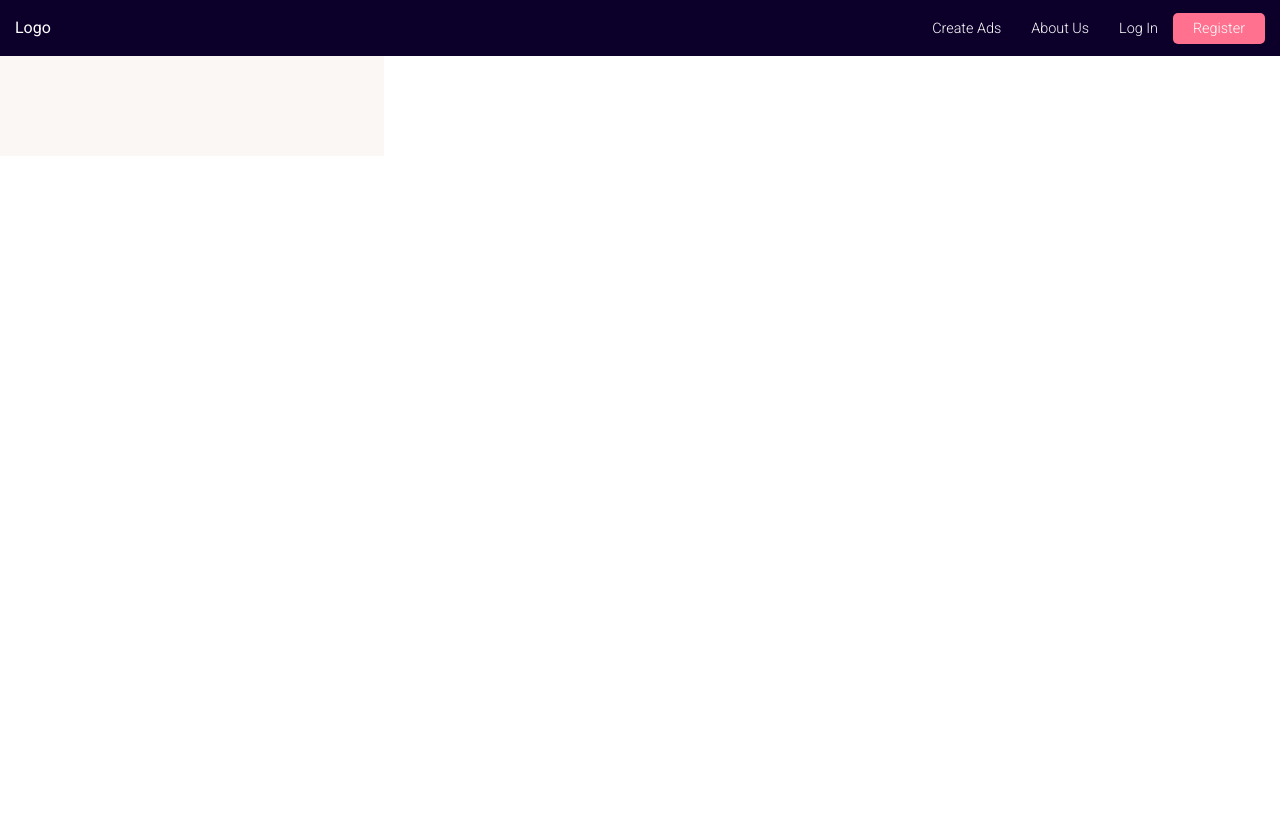
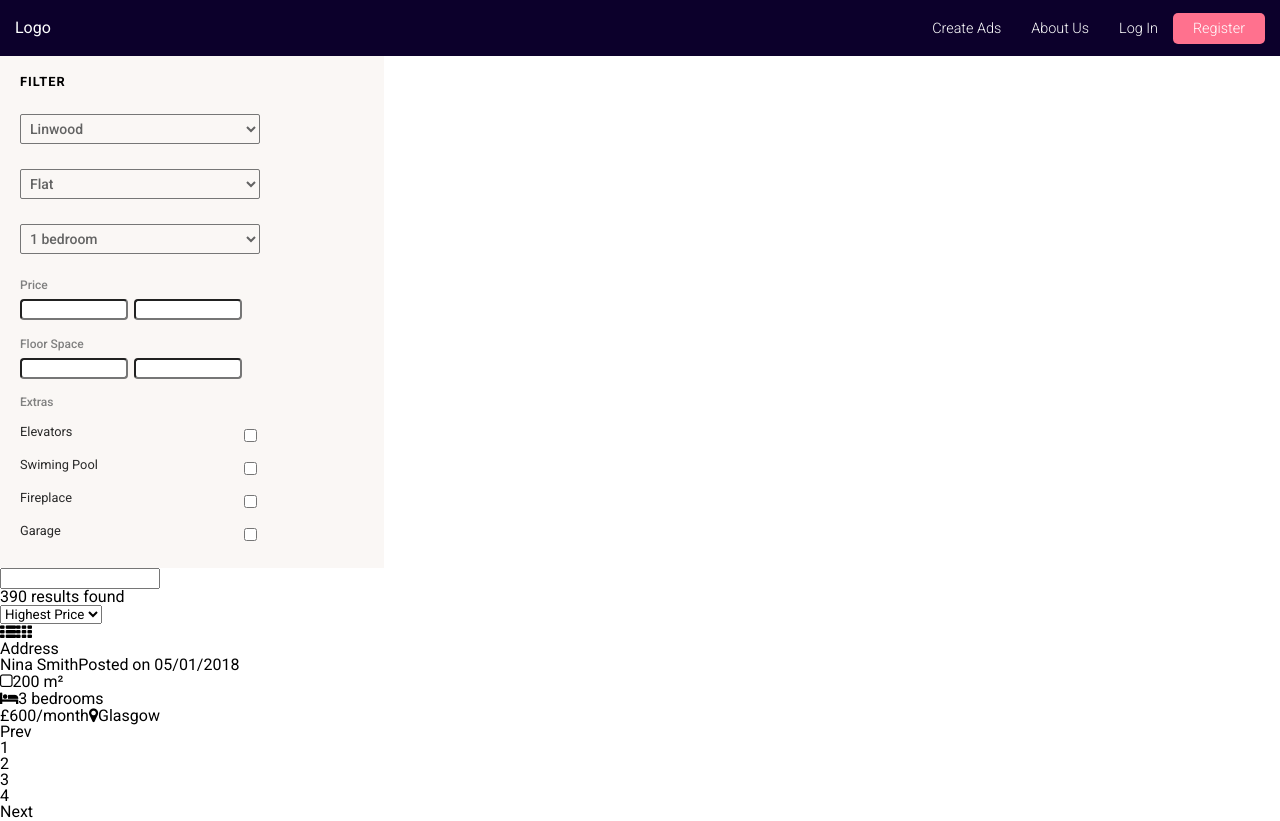
Before and after one commit to zetdotcom/react-real-estate, a React (Create React App) app: page / in a window 1280 px wide. Before the commit the page ends 800 px from the top, so only its background shows below. Built offline with nearby package versions, Linux system fonts and the light colour scheme.

Commit message:
lay down listings

```diff
--- a/public/index.html
+++ b/public/index.html
@@ -20,6 +20,9 @@
       Learn how to configure a non-root public URL by running `npm run build`.
     -->
     <title>React App</title>
+
+    <link href="https://maxcdn.bootstrapcdn.com/font-awesome/4.7.0/css/font-awesome.min.css" rel="stylesheet" integrity="sha384-wvfXpqpZZVQGK6TAh5PVlGOfQNHSoD2xbE+QkPxCAFlNEevoEH3Sl0sibVcOQVnN" crossorigin="anonymous">
+
   </head>
   <body>
     <noscript>
--- a/src/App.js
+++ b/src/App.js
@@ -1,6 +1,8 @@
 import React, { Component } from 'react';
+import ReactDOM from 'react-dom';
 import Header from './assets/js/Header';
-import Sidebar from './assets/js/Sidebar';
+import Filter from './assets/js/Filter';
+import Listings from './assets/js/Listings';
 
 import './assets/styles/main.css';
 
@@ -9,7 +11,10 @@ class App extends Component {
     return (
       <div className="App">
         <Header />
-        <Sidebar />
+        <section id="content-area">
+          <Filter />
+          <Listings />
+        </section>
       </div>
     );
   }
--- /dev/null
+++ b/src/assets/js/Filter.js
@@ -0,0 +1,69 @@
+import React, {Component} from 'react';
+
+class Filter extends Component {
+    render() {
+        return (
+            <section id="filter">
+                <div className="inside">
+                    <h4>Filter</h4>
+
+                    <select name="neighbourhood" className="filters neighbourhood">
+                        <option>Linwood</option>
+                        <option>Paisley</option>
+                    </select>
+
+                    <select name="housetype" className=" filters housetype">
+                        <option>Flat</option>
+                        <option>Ranch</option>
+                        <option>Bungalow</option>
+                    </select>
+
+                    <select name="bedrooms" className="filters bedrooms">
+                        <option>1 bedroom</option>
+                        <option>2 bedrooms</option>
+                        <option>3 bedrooms</option>
+                        <option>4 and more</option>
+
+                    </select>
+
+                    <div className="filters price">
+                        <span className="title">Price</span>
+                        <input type="text" name="min-price" className="min-price"/>
+                        <input type="text" name="max-price" className="max-price"/>
+                    </div>
+                    <div className="filters floor-space">
+                        <span className="title">Floor Space</span>
+                        <input type="text" name="min-floor-space" className="min-floor-space"/>
+                        <input type="text" name="max-floor-space" className="max-floor-space"/>
+                    </div>
+
+                    <div className="filters extras">
+                    <span className="title">Extras</span>
+                        <label for="extras">
+                            <span>Elevators</span>
+                            <input name="extras" value="elevator" type="checkbox"/>
+                        </label>
+
+                        <label for="extras">
+                            <span>Swiming Pool</span>
+                            <input name="extras" value="swimming-pool" type="checkbox"/>
+                        </label>
+
+                        <label for="extras">
+                            <span>Fireplace</span>
+                            <input name="extras" value="fireplace" type="checkbox"/>
+                        </label>
+
+                        <label for="extras">
+                            <span>Garage</span>
+                            <input name="extras" value="garage" type="checkbox"/>
+                        </label>
+                    </div>
+                </div>
+            </section>
+
+        );
+    }
+}
+
+export default Filter;
--- /dev/null
+++ b/src/assets/js/Listings.js
@@ -0,0 +1,74 @@
+import React, {Component} from 'react';
+
+class Listings extends Component {
+  render() {
+    return (
+
+      <section id="listings">
+        <section className="search-area">
+          <input type="text" name="search"/>
+        </section>
+
+        <section className="sortby-area">
+          <div>390 results found</div>
+          <div className="sort-options">
+            <select name="sortby" className="sortby">
+              <option value="price-asc">Highest Price</option>
+              <option value="price-dsc">Lowest Price</option>
+            </select>
+            <div className="view">
+              <i className="fa fa-th-list" aria-hidden="true"></i>
+              <i className="fa fa-th" aria-hidden="true"></i>
+            </div>
+          </div>
+        </section>
+
+        <section className="listings-results">
+          <div className="listing">
+            <div className="listing-image">
+              <span className="address">Address</span>
+              <div className="details">
+                <div className="user-img"></div>
+                <div className="user-details">
+                  <span className="user-name">Nina Smith</span>
+                  <span className="post-date">Posted on 05/01/2018</span>
+                </div>
+                <div className="listing-details">
+                  <div className="floor-space">
+                    <i class="fa fa-square-o" aria-hidden="true"></i>
+                    <span>200 m&sup2;</span>
+                  </div>
+
+                  <div className="bedrooms">
+                    <i class="fa fa-bed" aria-hidden="true"></i>
+                    <span>3 bedrooms</span>
+                  </div>
+
+                </div>
+              </div>
+              <div className="bottom-info">
+                <span>£600/month</span>
+                <span><i class="fa fa-map-marker" aria-hidden="true"></i>Glasgow</span>
+              </div>
+            </div>
+          </div>
+        </section>
+
+        <section className="pagination"></section>
+
+        <ul className="pagination-nums">
+          <li>Prev </li>
+          <li>1 </li>
+          <li>2 </li>
+          <li>3 </li>
+          <li>4 </li>
+          <li>Next </li>
+
+        </ul>
+      </section>
+
+    );
+  }
+}
+
+export default Listings;
--- a/src/assets/js/Sidebar.js
+++ /dev/null
@@ -1,14 +0,0 @@
-import React, { Component } from 'react';
-
-
-class Sidebar extends Component {
-  render() {
-    return (
-      <div className="Sidebar">
-
-      </div>
-    );
-  }
-}
-
-export default Sidebar;
--- /dev/null
+++ b/src/assets/styles/_content-area.scss
@@ -0,0 +1,70 @@
+#filter {
+    background: $grey;
+    width: 30%;
+
+    .inside{
+        padding: 20px;
+        max-width: 280px;
+
+
+
+    }
+
+
+    h4 {
+        margin-bottom: 25px;
+        font-weight: 700;
+        text-transform: uppercase;
+        font-size: 0.8rem;
+        letter-spacing: 1px;
+    }
+
+    select {
+        display: block;
+        width: 100%;
+        padding: 5px;
+        color: #636363;
+        font-size: 14px;
+        font-weight: 500;
+        margin-bottom: 25px;
+        background: transparent;
+        border-radius: 2px;
+    }
+
+    .filters{
+
+        .title {
+            font-weight: 500;
+            color: grey;
+            font-size: 0.75rem;
+            display: block;
+            margin-bottom: 0.5rem;
+
+
+        }
+
+        input[type="text"] {
+
+            width: 45%;
+            margin-right: 2.5%;
+            margin-bottom: 1.1rem;
+            border-radius: 4px;
+
+        }
+
+        &.extras {
+            label {
+                padding: 10px 0;
+                display: block;
+                width: 100%;
+                color: rgb(41, 41, 41);
+                font-size: 0.8rem;
+
+                input[type="checkbox"] {
+                    float: right;
+                    background: red;
+                }
+            }
+        }
+    }
+}
--- a/src/assets/styles/_sidebar.scss
+++ /dev/null
@@ -1,6 +0,0 @@
-.Sidebar {
-    background: $grey;
-    width: 30%;
-    height: 100%;
-    padding-bottom: 100px;
-}
--- a/src/assets/styles/main.css
+++ b/src/assets/styles/main.css
@@ -127,8 +127,9 @@ table {
   border-collapse: collapse;
   border-spacing: 0; }
 
-body {
-  font-family: 'Roboto', sans-serif; }
+*, html, body {
+  font-family: 'Roboto', sans-serif;
+  box-sizing: border-box; }
 
 header {
   background: #0C002B;
@@ -155,8 +156,45 @@ header {
         color: white;
         border-radius: 5px; }
 
-.Sidebar {
+#filter {
   background: #faf7f5;
-  width: 30%;
-  height: 100%;
-  padding-bottom: 100px; }
+  width: 30%; }
+  #filter .inside {
+    padding: 20px;
+    max-width: 280px; }
+  #filter h4 {
+    margin-bottom: 25px;
+    font-weight: 700;
+    text-transform: uppercase;
+    font-size: 0.8rem;
+    letter-spacing: 1px; }
+  #filter select {
+    display: block;
+    width: 100%;
+    padding: 5px;
+    color: #636363;
+    font-size: 14px;
+    font-weight: 500;
+    margin-bottom: 25px;
+    background: transparent;
+    border-radius: 2px; }
+  #filter .filters .title {
+    font-weight: 500;
+    color: grey;
+    font-size: 0.75rem;
+    display: block;
+    margin-bottom: 0.5rem; }
+  #filter .filters input[type="text"] {
+    width: 45%;
+    margin-right: 2.5%;
+    margin-bottom: 1.1rem;
+    border-radius: 4px; }
+  #filter .filters.extras label {
+    padding: 10px 0;
+    display: block;
+    width: 100%;
+    color: #292929;
+    font-size: 0.8rem; }
+    #filter .filters.extras label input[type="checkbox"] {
+      float: right;
+      background: red; }
--- a/src/assets/styles/main.scss
+++ b/src/assets/styles/main.scss
@@ -4,11 +4,12 @@
 @import "_reset.scss";
 
 
-body {
+*, html, body {
     font-family: 'Roboto', sans-serif;
+    box-sizing: border-box;
 
 }
 
 
 @import "_listings.scss";
-@import "_sidebar.scss";
+@import "_content-area.scss";
```
